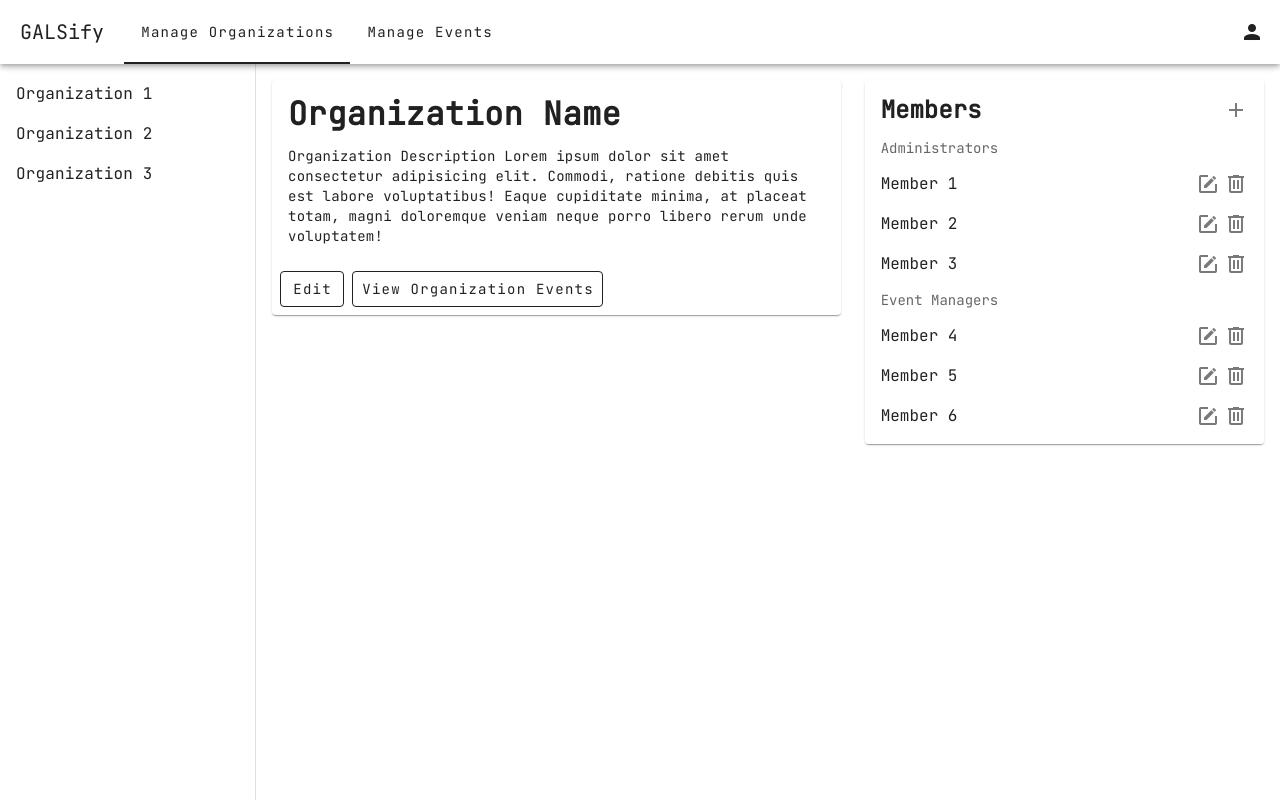
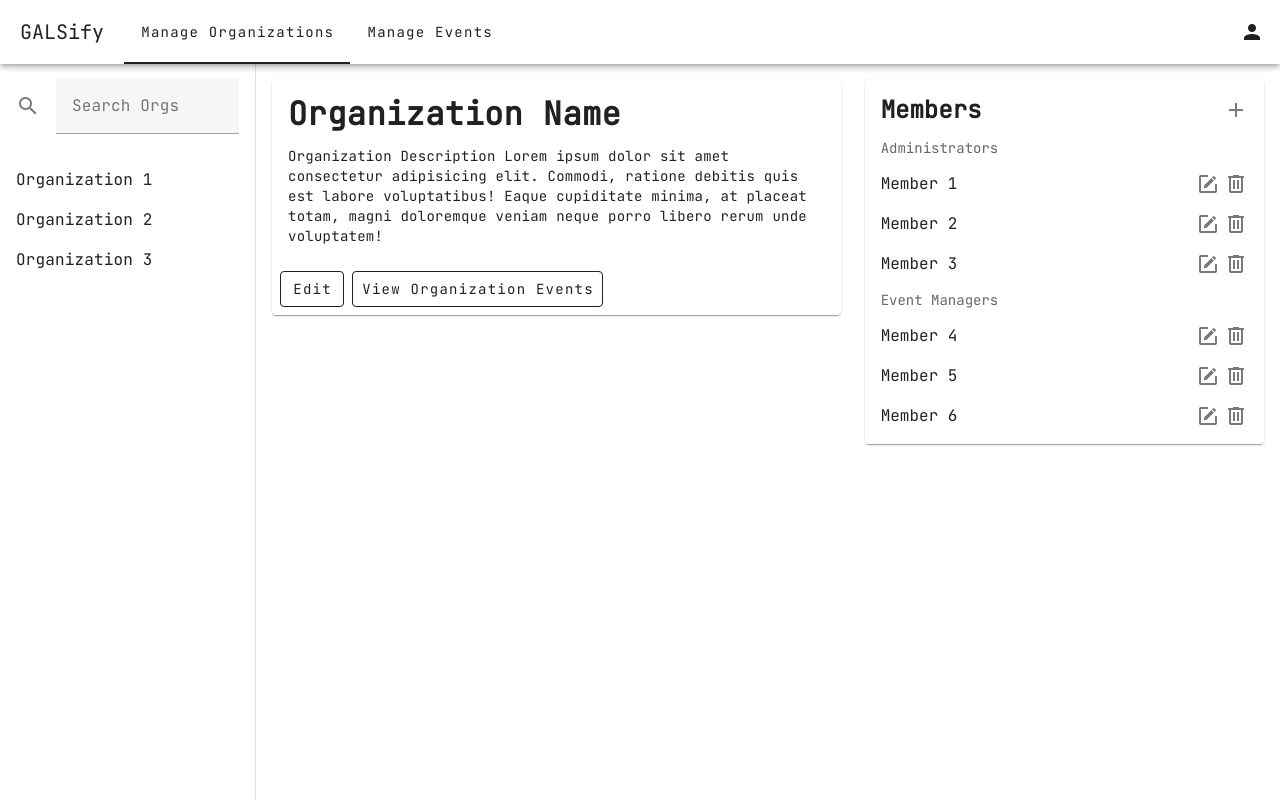
Before and after one commit to dlsu-lscs/galsify-web, a Vue app: page /organizations in a window 1280 px wide. Built offline with nearby package versions, Linux system fonts and the light colour scheme.

Commit message:
chore: return org page searchbar

```diff
--- a/src/views/ManageOrganizationsView.vue
+++ b/src/views/ManageOrganizationsView.vue
@@ -9,10 +9,9 @@ import NavigationBar from '@/components/NavigationBar.vue'
 
             <!-- Navigation Drawer (Left of screen) -->
             <v-navigation-drawer permanent="">
-                <!-- A search bar shouldn't be needed for orgs since they shouldn't be that many, but in case -->
-                <!-- <v-list-item>
+                <v-list-item>
                     <v-text-field prepend-icon="mdi-magnify" label="Search Orgs"> </v-text-field>
-                </v-list-item> -->
+                </v-list-item>
 
                 <v-list-item link title="Organization 1"></v-list-item>
                 <v-list-item link title="Organization 2"></v-list-item>
```
